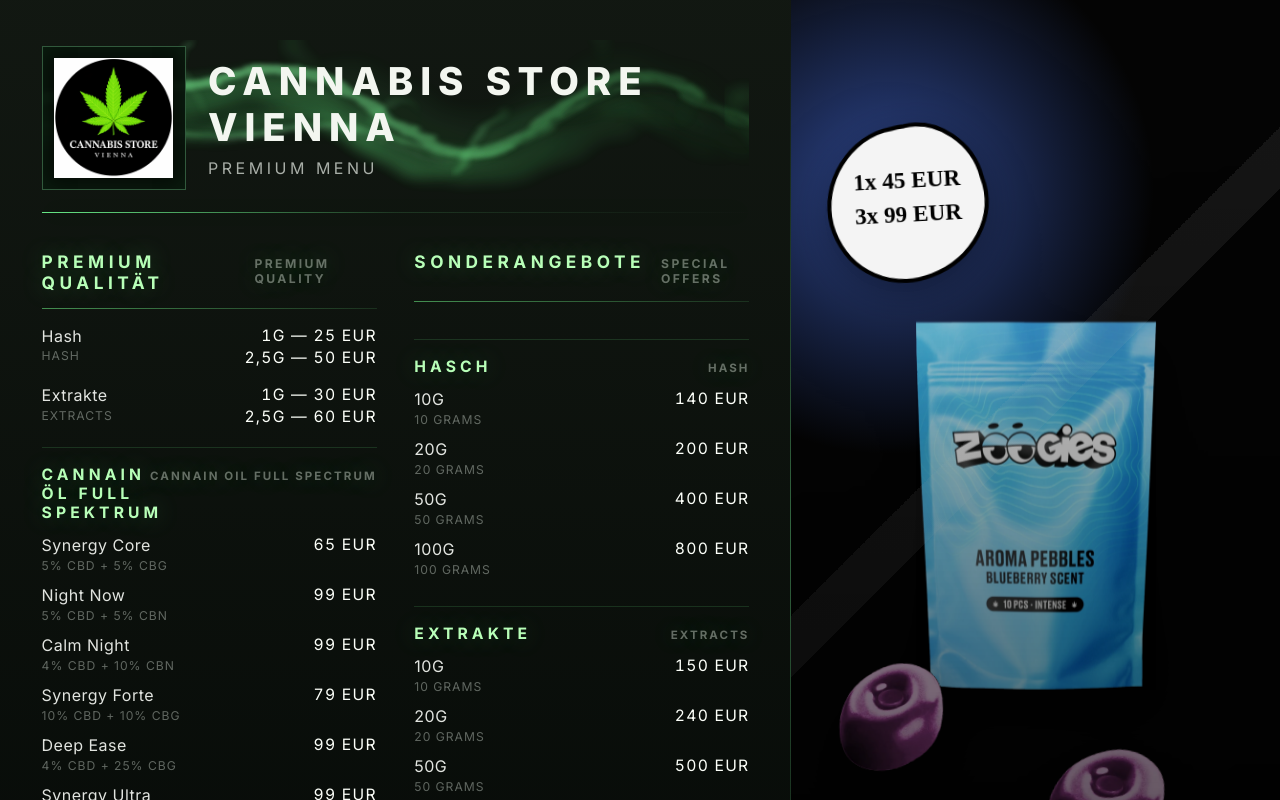
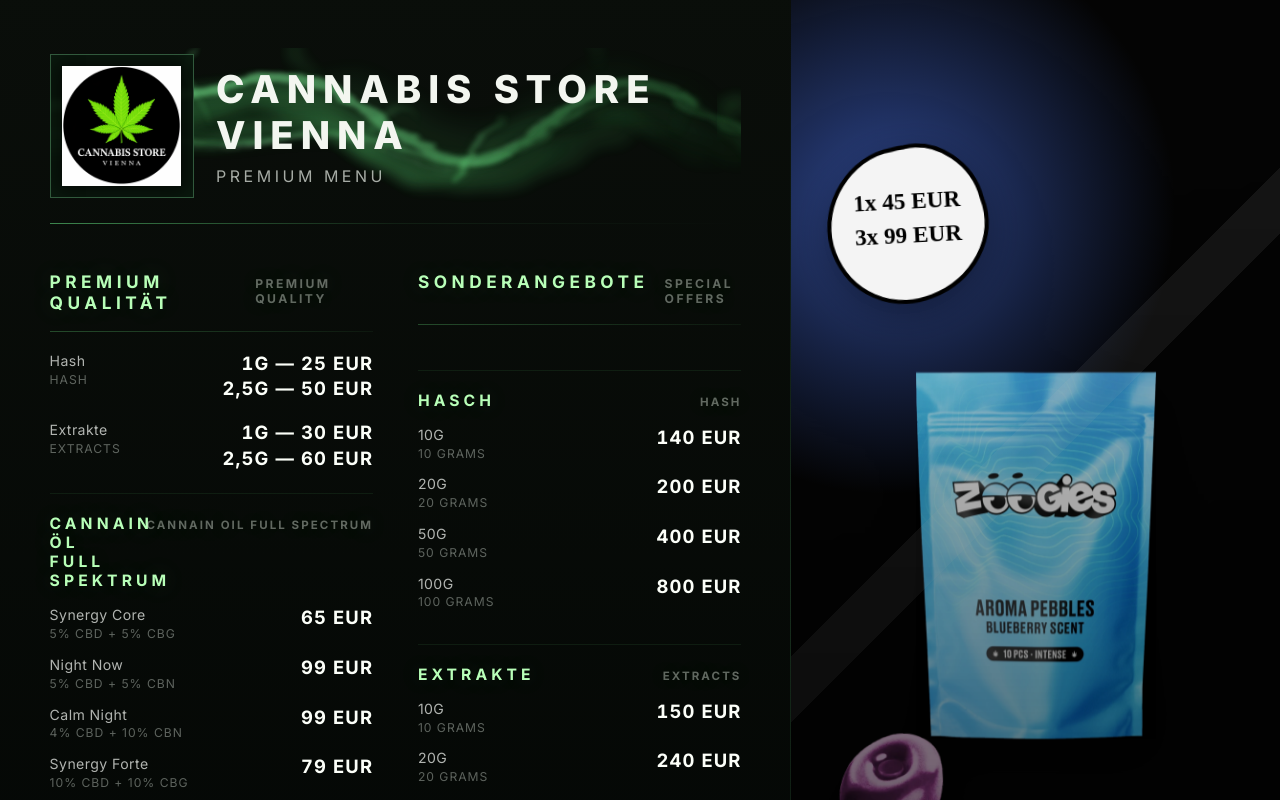
Before and after one commit to Mammonga/canna-store-design, a React (Create React App) app: page / in a window 1280 px wide. Built offline with nearby package versions, Linux system fonts and the light colour scheme.

Commit message:
styling changes

```diff
--- a/src/App.css
+++ b/src/App.css
@@ -4,8 +4,8 @@
   min-height: 100vh;
   min-height: 100dvh;
   background:
-    radial-gradient(circle at top left, rgba(64, 255, 113, 0.12), transparent 30%),
-    linear-gradient(135deg, #010201 0%, #090f09 45%, #050705 100%);
+    radial-gradient(circle at top left, rgba(64, 255, 113, 0.05), transparent 30%),
+    linear-gradient(135deg, #010201 0%, #060c06 45%, #040604 100%);
   color: #f3f6f0;
 }
 
@@ -22,10 +22,10 @@
   position: relative;
   display: flex;
   flex-direction: column;
-  padding: 2.5rem 2.6rem 2.15rem;
+  padding: 3rem 3.1rem 2.6rem;
   background:
-    linear-gradient(180deg, rgba(18, 24, 18, 0.98), rgba(6, 10, 7, 0.98)),
-    #050705;
+    linear-gradient(180deg, rgba(10, 14, 10, 0.99), rgba(3, 6, 4, 0.99)),
+    #040604;
 }
 
 .menu-panel::after {
@@ -35,14 +35,14 @@
   right: 0;
   width: 1px;
   height: calc(100% - 4rem);
-  background: linear-gradient(180deg, transparent, rgba(120, 255, 157, 0.35), transparent);
+  background: linear-gradient(180deg, transparent, rgba(120, 255, 157, 0.15), transparent);
 }
 
 .menu-header {
   display: flex;
   flex-direction: column;
-  gap: 1rem;
-  margin-bottom: 1.8rem;
+  gap: 1.2rem;
+  margin-bottom: 2.2rem;
 }
 
 .brand-row {
@@ -257,14 +257,14 @@
 .header-divider {
   height: 1px;
   width: 100%;
-  background: linear-gradient(90deg, rgba(112, 255, 146, 0.9), rgba(112, 255, 146, 0.14), transparent);
-  box-shadow: 0 0 24px rgba(101, 255, 137, 0.18);
+  background: linear-gradient(90deg, rgba(112, 255, 146, 0.5), rgba(112, 255, 146, 0.08), transparent);
+  box-shadow: 0 0 24px rgba(101, 255, 137, 0.07);
 }
 
 .menu-grid {
   display: grid;
   grid-template-columns: repeat(2, minmax(0, 1fr));
-  gap: 2.4rem 2.35rem;
+  gap: 2.9rem 2.8rem;
   flex: 1;
   align-content: start;
 }
@@ -280,14 +280,14 @@
   align-items: baseline;
   justify-content: space-between;
   gap: 1rem;
-  margin: 0 0 0.9rem;
-  padding-top: 0.6rem;
+  margin: 0 0 1.1rem;
+  padding-top: 0.75rem;
   color: #b8ffb8;
   font-family: 'Inter', sans-serif;
   font-size: 1.08rem;
   letter-spacing: 0.26em;
   text-transform: uppercase;
-  text-shadow: 0 0 24px rgba(116, 255, 141, 0.32);
+  text-shadow: 0 0 24px rgba(116, 255, 141, 0.18);
 }
 
 .section-title-translation {
@@ -298,20 +298,20 @@
 
 .section-rule {
   height: 1px;
-  margin-bottom: 1.05rem;
-  background: linear-gradient(90deg, rgba(116, 255, 141, 0.52), rgba(116, 255, 141, 0.12));
+  margin-bottom: 1.25rem;
+  background: linear-gradient(90deg, rgba(116, 255, 141, 0.26), rgba(116, 255, 141, 0.05));
 }
 
 .menu-subgroup {
-  margin-top: 1.3rem;
-  margin-bottom: 0.5rem;
-  padding-top: 1.05rem;
-  border-top: 1px solid rgba(116, 255, 141, 0.14);
+  margin-top: 1.55rem;
+  margin-bottom: 0.6rem;
+  padding-top: 1.25rem;
+  border-top: 1px solid rgba(116, 255, 141, 0.08);
 }
 
 .menu-subgroup--compact {
-  margin-top: 0.5rem;
-  padding-top: 0.6rem;
+  margin-top: 0.6rem;
+  padding-top: 0.72rem;
 }
 
 .subgroup-title {
@@ -319,13 +319,13 @@
   grid-template-columns: minmax(0, 1fr) auto;
   align-items: baseline;
   column-gap: 1rem;
-  margin: 0 0 0.82rem;
+  margin: 0 0 1rem;
   color: #b8ffb8;
   font-family: 'Inter', sans-serif;
   font-size: 0.98rem;
   letter-spacing: 0.26em;
   text-transform: uppercase;
-  text-shadow: 0 0 24px rgba(116, 255, 141, 0.30);
+  text-shadow: 0 0 24px rgba(116, 255, 141, 0.18);
 }
 
 .subgroup-title-translation {
@@ -338,11 +338,11 @@
 
 .menu-items {
   display: grid;
-  gap: 1.1rem;
+  gap: 1.35rem;
 }
 
 .menu-items-compact {
-  gap: 0.76rem;
+  gap: 0.92rem;
 }
 
 .menu-item.is-featured .item-name,
@@ -355,7 +355,7 @@
   display: flex;
   align-items: flex-start;
   justify-content: space-between;
-  gap: 1rem;
+  gap: 1.2rem;
   font-size: 1rem;
 }
 
@@ -365,7 +365,8 @@
 }
 
 .item-name {
-  color: rgba(244, 246, 242, 0.92);
+  color: rgba(244, 246, 242, 0.72);
+  font-size: 0.88rem;
   letter-spacing: 0.03em;
 }
 
@@ -379,10 +380,11 @@
 .item-price {
   color: rgba(252, 255, 249, 1);
   font-variant-numeric: tabular-nums;
-  letter-spacing: 0.08em;
+  font-weight: 700;
+  letter-spacing: 0.06em;
   white-space: nowrap;
   text-align: right;
-  font-size: 0.98rem;
+  font-size: 1.15rem;
   display: flex;
   flex-direction: column;
   gap: 0.22rem;
```
